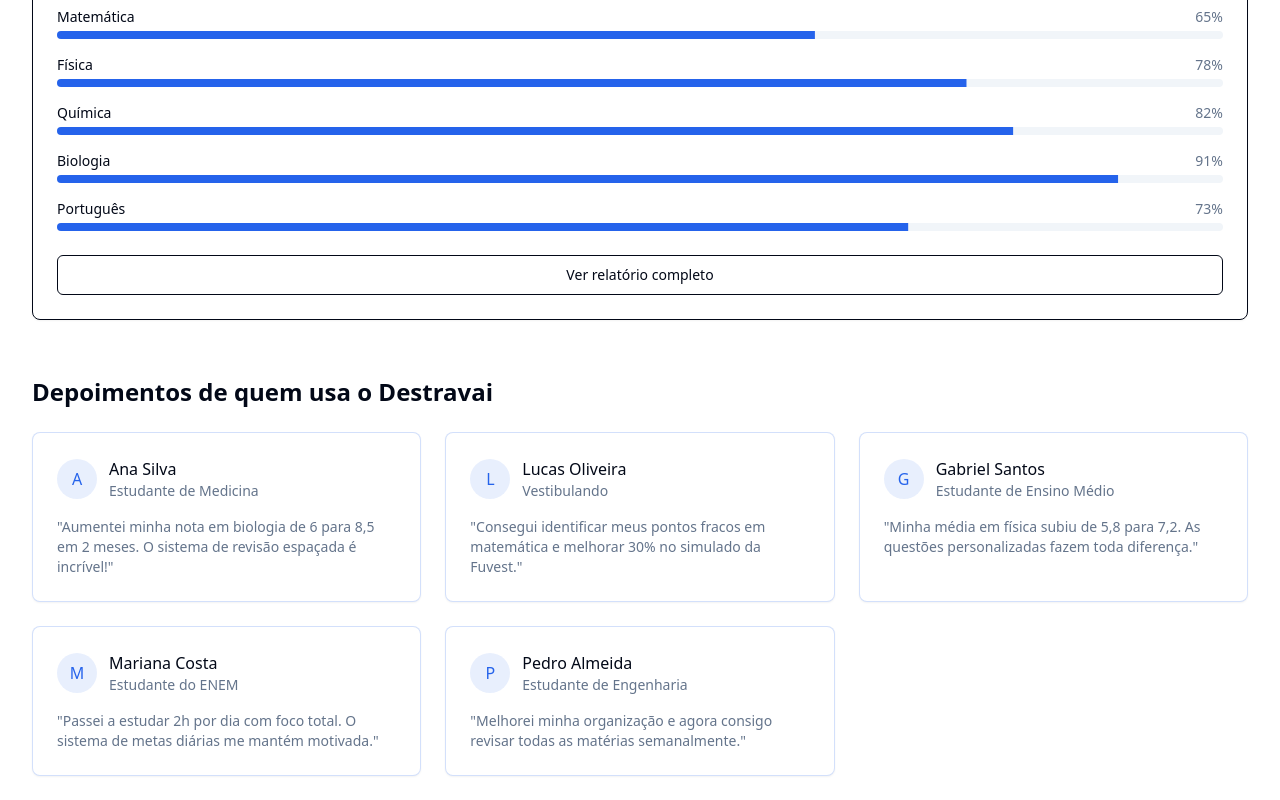
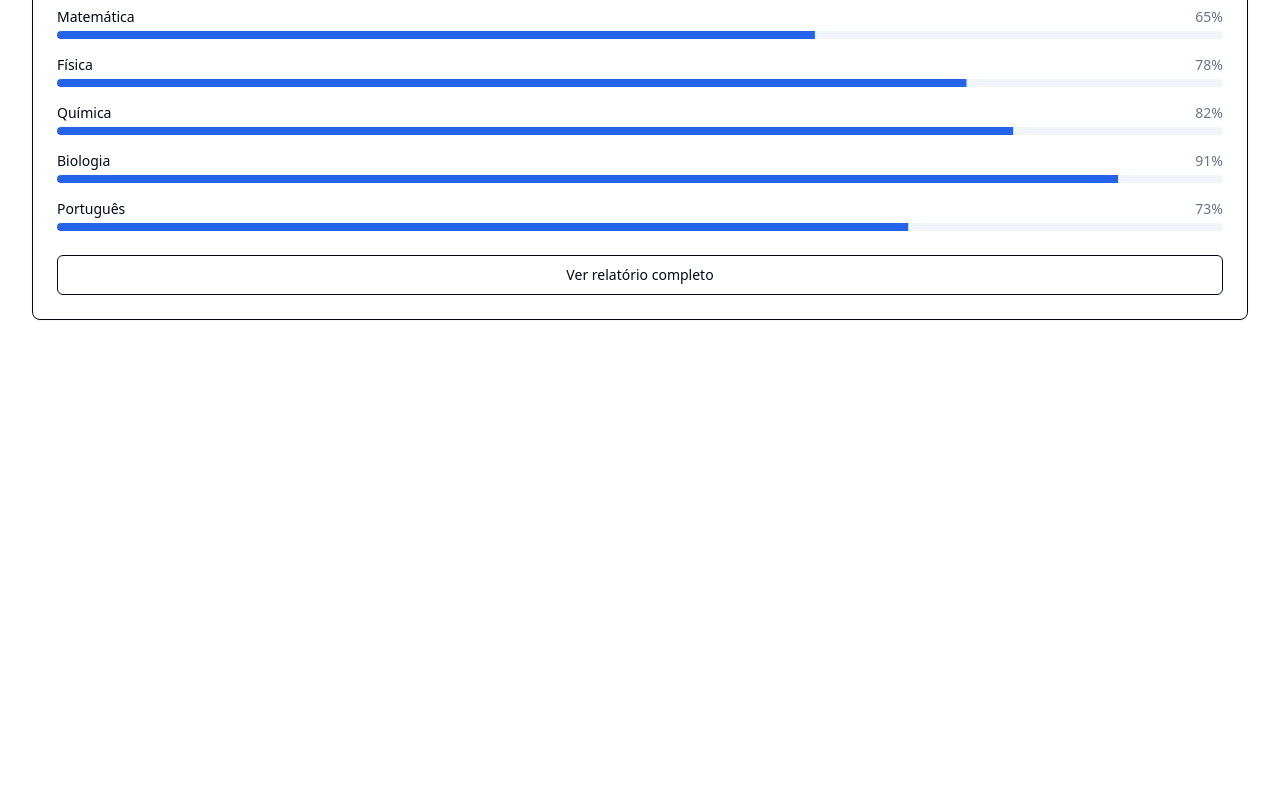
Before and after one commit to luanlucasideias/destravAI, a Next.js app in the folder frontend/: page /dashboard in a window 1280 px wide. Shown: the part 555-1355 px from the top of the page. After the commit the page ends 899 px from the top, so only its background shows below. Built offline with nearby package versions, Linux system fonts and the light colour scheme.

Commit message:
Remove seção de depoimentos da página Dashboard para simplificação do layout

```diff
--- a/frontend/app/dashboard/page.tsx
+++ b/frontend/app/dashboard/page.tsx
@@ -528,96 +528,6 @@ export default function Dashboard() {
               </Card>
             </TabsContent>
           </Tabs>
-
-          <div className="mt-8">
-            <h2 className="text-2xl font-bold mb-6">Depoimentos de quem usa o Destravai</h2>
-            <div className="grid gap-6 md:grid-cols-2 lg:grid-cols-3">
-              <Card className="border-primary/20">
-                <CardContent className="pt-6">
-                  <div className="flex items-center gap-3 mb-4">
-                    <div className="h-10 w-10 rounded-full bg-primary/10 flex items-center justify-center text-primary font-medium">
-                      A
-                    </div>
-                    <div>
-                      <div className="font-medium">Ana Silva</div>
-                      <div className="text-sm text-muted-foreground">Estudante de Medicina</div>
-                    </div>
-                  </div>
-                  <p className="text-sm text-muted-foreground">
-                    "Aumentei minha nota em biologia de 6 para 8,5 em 2 meses. O sistema de revisão espaçada é incrível!"
-                  </p>
-                </CardContent>
-              </Card>
-
-              <Card className="border-primary/20">
-                <CardContent className="pt-6">
-                  <div className="flex items-center gap-3 mb-4">
-                    <div className="h-10 w-10 rounded-full bg-primary/10 flex items-center justify-center text-primary font-medium">
-                      L
-                    </div>
-                    <div>
-                      <div className="font-medium">Lucas Oliveira</div>
-                      <div className="text-sm text-muted-foreground">Vestibulando</div>
-                    </div>
-                  </div>
-                  <p className="text-sm text-muted-foreground">
-                    "Consegui identificar meus pontos fracos em matemática e melhorar 30% no simulado da Fuvest."
-                  </p>
-                </CardContent>
-              </Card>
-
-              <Card className="border-primary/20">
-                <CardContent className="pt-6">
-                  <div className="flex items-center gap-3 mb-4">
-                    <div className="h-10 w-10 rounded-full bg-primary/10 flex items-center justify-center text-primary font-medium">
-                      G
-                    </div>
-                    <div>
-                      <div className="font-medium">Gabriel Santos</div>
-                      <div className="text-sm text-muted-foreground">Estudante de Ensino Médio</div>
-                    </div>
-                  </div>
-                  <p className="text-sm text-muted-foreground">
-                    "Minha média em física subiu de 5,8 para 7,2. As questões personalizadas fazem toda diferença."
-                  </p>
-                </CardContent>
-              </Card>
-
-              <Card className="border-primary/20">
-                <CardContent className="pt-6">
-                  <div className="flex items-center gap-3 mb-4">
-                    <div className="h-10 w-10 rounded-full bg-primary/10 flex items-center justify-center text-primary font-medium">
-                      M
-                    </div>
-                    <div>
-                      <div className="font-medium">Mariana Costa</div>
-                      <div className="text-sm text-muted-foreground">Estudante do ENEM</div>
-                    </div>
-                  </div>
-                  <p className="text-sm text-muted-foreground">
-                    "Passei a estudar 2h por dia com foco total. O sistema de metas diárias me mantém motivada."
-                  </p>
-                </CardContent>
-              </Card>
-
-              <Card className="border-primary/20">
-                <CardContent className="pt-6">
-                  <div className="flex items-center gap-3 mb-4">
-                    <div className="h-10 w-10 rounded-full bg-primary/10 flex items-center justify-center text-primary font-medium">
-                      P
-                    </div>
-                    <div>
-                      <div className="font-medium">Pedro Almeida</div>
-                      <div className="text-sm text-muted-foreground">Estudante de Engenharia</div>
-                    </div>
-                  </div>
-                  <p className="text-sm text-muted-foreground">
-                    "Melhorei minha organização e agora consigo revisar todas as matérias semanalmente."
-                  </p>
-                </CardContent>
-              </Card>
-            </div>
-          </div>
         </div>
       </main>
     </div>
```
